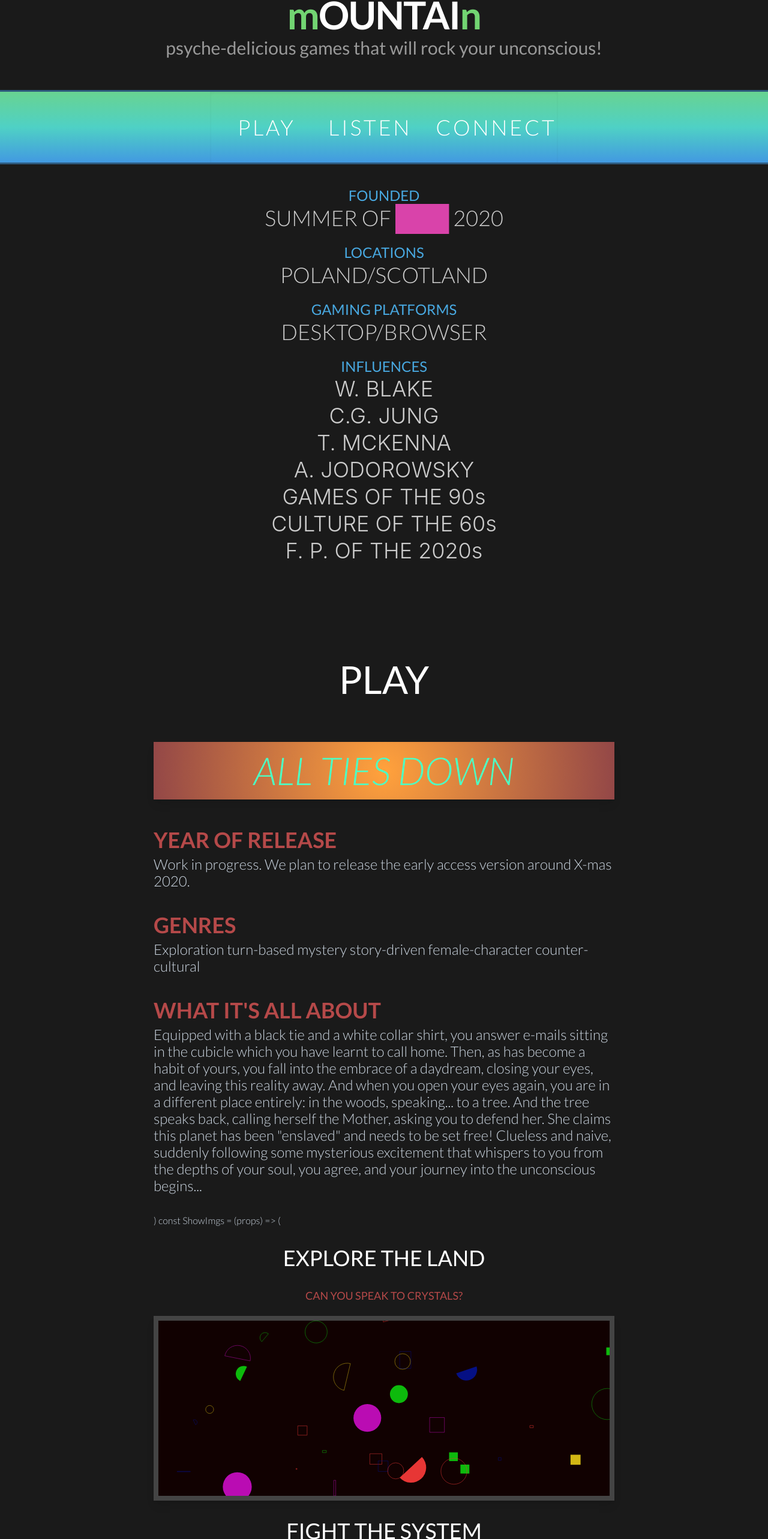
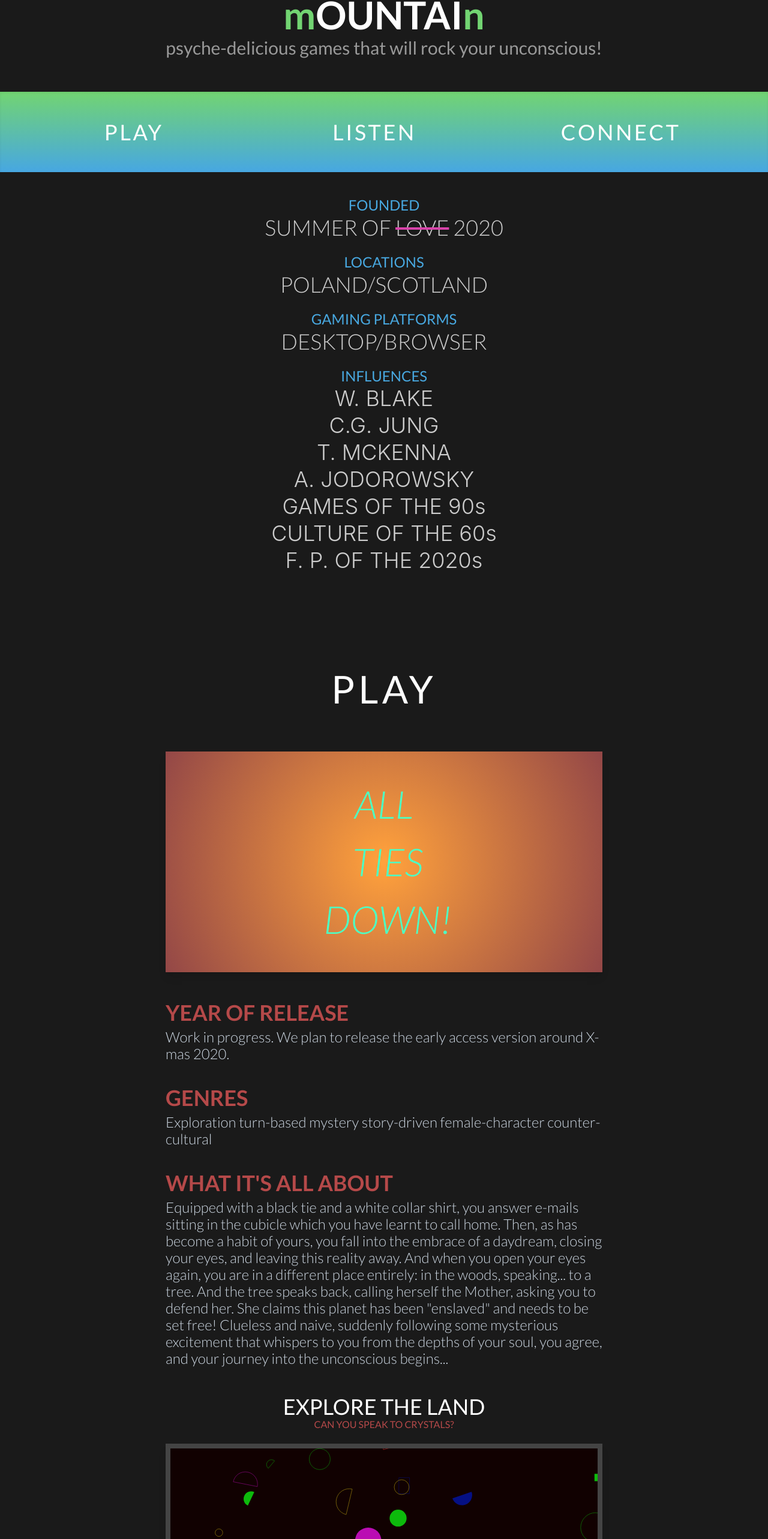
Before and after one commit to Xuz99/Inverted-Mountain-React-version, a React (Create React App) app: page / in a window 1280 px wide. Shown: the part 159-2725 px from the top of the page at 60% size. Built offline with nearby package versions, Linux system fonts and the light colour scheme.

Commit message:
added new components, refactored all components, added toasty for custom alerts, refactored styles through app

```diff
--- a/package.json
+++ b/package.json
@@ -8,7 +8,8 @@
     "@testing-library/user-event": "^7.2.1",
     "react": "^16.14.0",
     "react-dom": "^16.14.0",
-    "react-scripts": "3.4.3",
+    "react-scripts": "^3.4.4",
+    "react-toastify": "^6.2.0",
     "tailwindcss": "^1.9.4"
   },
   "scripts": {
--- a/src/App.js
+++ b/src/App.js
@@ -6,6 +6,7 @@ import Navbar from './components/Navbar';
 import LandingPage from './components/LandingPage';
 import Play from './components/Play';
 import Newsletter from './components/Newsletter';
+import Listen from './components/Listen';
 
 
 class App extends Component {
@@ -17,6 +18,7 @@ class App extends Component {
       <LandingPage/>
       <Play/>
       <Newsletter/>
+      <Listen/>
       </Fragment>
       )
   }
--- a/src/components/Games.js
+++ b/src/components/Games.js
@@ -1,41 +1,50 @@
-import React from 'react';
+import React, { Component, Fragment}  from 'react';
 
 import placeholder_image_one from '../images/bg-placeholder-one.svg';
 import placeholder_image_two from '../images/bg-placeholder-two.svg';
 import placeholder_image_three from '../images/bg-placeholder-three.svg';
 
-const subheading_clases = "font-in-red text-md text-left xl:text-4xl"
-const text_clases = "xl:text-2xl leading-7 tracking-track-01 mb-8"
-const image_heading_clases = "text-4xl text-center text-white p-8 leading-none tracking-tiny-wide uppercase lato fw-400 break-words"
-const image_subheading_clases = "font-in-red text-lg text-center xxl:text-4xl mb-5"
+const subheading_clases = "font-in-red text-md text-left xl:text-4xl";
+const text_clases = "xl:text-2xl leading-7 tracking-track-01 mb-8";
+const image_heading_clases = "text-4xl text-center text-white mt-12 leading-none tracking-tiny-wide uppercase lato fw-400 break-words";
+const image_subheading_clases = "font-in-red text-md text-center xxl:text-4xl mb-5";
+const image_clases = "border-8 border-in-grey shadow-lg";
 
+class Game extends Component {
+	constructor(props) {
+		super(props)
+		this.state = {
+			showImages: this.props.showImages
+		}
+	}
 
-const Game = (props) =>  (
+render() {
+	return (
+		this.state.showImages ?
+		<Fragment>
 		<div>
-	<h2 className={props.custom_class + " mx-3 my-10 xl:max-w-full xl:mx-auto xl:mb-10 lato-thin uppercase text-center text-4xl xl:text-6xl shadow-lg lato fw-300"}>
-	{props.title}
+			<h2 className={this.props.custom_class + " whitespace-pre py-10 my-10 lato-thin uppercase text-center text-4xl xl:text-6xl shadow-lg lato fw-300"}>
+				{this.props.title}
 			</h2>
 			<h2 className={subheading_clases}>
 				YEAR OF RELEASE
 			</h2>
 			<p className={text_clases}>
-	{props.year_of_release}
+				{this.props.year_of_release}
 			</p>
 			<h2 className={subheading_clases}>
 				GENRES
 			</h2>
 			<p className={text_clases}>
-	{props.genres}
+				{this.props.genres}
 			</p>
 			<h2 className={subheading_clases}>
 				WHAT IT'S ALL ABOUT
 			</h2>
 			<p className={text_clases}>
-	{props.what_its_all_about}
+				{this.props.what_its_all_about}
 			</p>
-)
-
-const ShowImgs = (props) =>  (
+		</div>
 		<div>
 			<h2 className={image_heading_clases}>
 				EXPLORE THE LAND
@@ -45,7 +54,7 @@ const ShowImgs = (props) =>  (
 			</h3>
 			<img src={placeholder_image_one}
 				alt="A lovely background"
-		className="border-8 border-in-grey shadow-lg">
+				className={image_clases}>
 			</img>
 			<h2 className={image_heading_clases}>
 				FIGHT THE SYSTEM
@@ -53,10 +62,9 @@ const ShowImgs = (props) =>  (
 			<h3 className={image_subheading_clases}>
 				ITS SERVANTS: DARK GUARDS & EXTRACTORS
 			</h3>
-
 			<img src={placeholder_image_two}
 				alt="A lovely background"
-		className="border-8 border-in-grey shadow-lg">
+				className={image_clases}>
 			</img>
 			<h2 className={image_heading_clases}>
 				SOLVE THE MYSTERY
@@ -66,10 +74,38 @@ const ShowImgs = (props) =>  (
 			</h3>
 			<img src={placeholder_image_three}
 				alt="A lovely background"
-		className="border-8 border-in-grey shadow-lg">
+				className={image_clases}>
 			</img>
 		</div>
+		</Fragment>
+		:
+		<Fragment>
+		<div>
+			<h2 className={this.props.custom_class + " overflow-hidden my-10 lato-thin uppercase text-center text-2xl xl:text-6xl shadow-lg lato fw-300"}>
+				{this.props.title}
+			</h2>
+			<h2 className={subheading_clases}>
+				YEAR OF RELEASE
+			</h2>
+			<p className={text_clases}>
+				{this.props.year_of_release}
+			</p>
+			<h2 className={subheading_clases}>
+				GENRES
+			</h2>
+			<p className={text_clases}>
+				{this.props.genres}
+			</p>
+			<h2 className={subheading_clases}>
+				WHAT IT'S ALL ABOUT
+			</h2>
+			<p className={text_clases}>
+				{this.props.what_its_all_about}
+			</p>
 		</div>
+		</Fragment>
 	)
+	};
+}
 
-export default Game
+export default Game;
--- a/src/components/Header.js
+++ b/src/components/Header.js
@@ -2,17 +2,13 @@ import React from 'react'
 
 const Header = () =>  (
 	<div className="text-center py-16 space-y-1">
-	<h1 className="tracking-tight text-5xl xl:text-6xl font-in-green leading-tight">
-	in<span className="text-white">VERT</span>ed<br/>
-	m<span className="text-white">OUNTAI</span>n
-	</h1>
-
-	<h2 className="text-lg xl:text-3xl mx-16 xl:mx-64 mt-6 font-in-subtitle tracking-track-01 leading-5">
-	psyche-delicious games that will rock your unconscious!
-	</h2>
-
+		<h1 className="text-5xl xl:text-6xl font-in-green leading-tight tracking-track-02">
+		in<span className="text-white">VERT</span>ed<br/>
+		m<span className="text-white">OUNTAI</span>n
+		</h1>
+		<h2 className="text-lg xl:text-3xl mx-12 xl:mx-64 mt-6 font-in-subtitle tracking-track-02 leading-5">
+		psyche-delicious games that will rock your unconscious!
+		</h2>
 	</div>
 	)
-
-
 export default Header
--- a/src/components/LandingPage.js
+++ b/src/components/LandingPage.js
@@ -3,18 +3,15 @@ import React from 'react'
 const LandingPage = () =>  (
 	<section className="flex-auto max-w-full mx-10 text-white text-center xsm:p-5 xsm:mt-5 leading-5 xl:leading-tight">
 
-	<h2 className="text-sm xl:text-2xl uppercase font-in-blue lato fw-400">Founded</h2>
-	<h3 className="text-lg xl:text-4xl uppercase font-in-white fw-300 tracking-track-01">Summer of <span className="inmount-line-through">love</span> 2020</h3>
-	<br/>
+		<h2 className="text-sm xl:text-2xl uppercase font-in-blue lato fw-400 ">Founded</h2>
+		<h3 className="text-lg xl:text-4xl uppercase font-in-white fw-300 tracking-track-01 mb-5">Summer of <span className="inmount-line-through">love</span> 2020</h3>
 		<h2 className="text-sm xl:text-2xl uppercase font-in-blue lato fw-400">Locations</h2>
-	<h3 className="text-lg xl:text-4xl uppercase font-in-white fw-300 tracking-track-01">Poland/Scotland</h3>
-	<br/>
+		<h3 className="text-lg xl:text-4xl uppercase font-in-white fw-300 tracking-track-01 mb-5">Poland/Scotland</h3>
 		<h2 className="text-sm xl:text-2xl uppercase font-in-blue lato fw-400">Gaming Platforms</h2>
-	<h3 className="text-lg xl:text-4xl uppercase font-in-white fw-300 tracking-track-01">Desktop/Browser</h3>
-	<br/>
+		<h3 className="text-lg xl:text-4xl uppercase font-in-white fw-300 tracking-track-01 mb-5">Desktop/Browser</h3>
 		<h2 className="text-sm xl:text-2xl uppercase font-in-blue lato fw-400">Influences</h2>
 
-	<ui className="text-lg xl:text-4xl text-left uppercase text-center font-in-white  fw-300 tracking-tiny-wide">
+		<ui className="text-lg xl:text-4xl uppercase text-center font-in-white  fw-300 tracking-tiny-wide">
 			<li className="hover:text-green-500">
 				<a href="https://en.wikipedia.org/wiki/William_Blake" target="_blank" rel="noopener noreferrer">W. Blake</a>
 			</li>
@@ -25,7 +22,7 @@ const LandingPage = () =>  (
 				<a href="https://en.wikipedia.org/wiki/Terence_McKenna" target="_blank" rel="noopener noreferrer">T. McKenna</a>
 			</li>
 			<li className="hover:text-green-500">
-	<a href="https://en.wikipedia.org/wiki/Alejandro_Jodorowsky" target="_blank" rel="noopener noreferrer">A. Jodorowsky</a>
+			<	a href="https://en.wikipedia.org/wiki/Alejandro_Jodorowsky" target="_blank" rel="noopener noreferrer">A. Jodorowsky</a>
 			</li>
 			<li className="hover:text-green-500">
 				<a href="https://www.youtube.com/watch?v=AAmPao9yIcc" target="_blank" rel="noopener noreferrer">Games of the 90<span className="lowercase">s</span>
--- /dev/null
+++ b/src/components/Listen.js
@@ -0,0 +1,25 @@
+import React from 'react';
+import PodEpisode from './PodEpisode';
+
+const dummy_text = "Lorem ipsum dolor sit amet, consectetur adipiscing elit, sed do eiusmod tempor incididunt...";
+
+const Listen = (props) =>  (
+    <section className="text-white mt-32 mx-5 md:mx-64">
+    <h1 id="listen" className="text-4xl xl:text-6xl text-center text-white p-8 leading-none tracking-widest uppercase lato fw-400">
+        listen
+    </h1>
+    <section className="grid grid-cols-1">
+        <PodEpisode episodeNo={'Episode #3'} title={"How we named oursevels"} date="19-01-2021" description={dummy_text}/>
+        <PodEpisode episodeNo={'Episode #2'} title={"What do we mean by \"psyche-delicious games\" ?"} date="02-01-2021" description={dummy_text}/>
+        <PodEpisode episodeNo={'Episode #1'} title={"The start of inVERTed mOUNTAIn"} date="08-12-2020" description={dummy_text}/>
+    </section>
+    <div className="mx-10 md:px-64">
+        <button className=" hover:bg-blue-300 hover:text-white xl:text-5xl text-2xl text-blue-400 tracking-track-02 xl:px-8 px-4 py-2 mb-10 text-center lato fw-700 font-in-border-blue border-2 cursor-pointer">
+            Get this podcast
+        </button>
+    </div>
+    </section>
+)
+
+
+export default Listen;
--- a/src/components/Navbar.js
+++ b/src/components/Navbar.js
@@ -1,12 +1,12 @@
 import React from 'react'
 
 const Navbar = () =>  (
-	<nav className="flex bg-gradient-to-b from-green-400 via-teal-400 to-blue-500 sticky top-0 xl:text-4xl text-2xl shadow-outline w-full mb-10">
-  <ul className="flex flex-wrap xl:flex-no-wrap xl:p-8 py-10 mx-auto items-center uppercase lato fw-300 tracking-widest space-x-5 xl:space-x-10 text-center text-white shadow-inner">
-  <li className="focus:text-grey-400 hover:shadow-inner w-1/3 cursor-pointer" href="#play">play</li>
-  <li className="focus:text-grey-400 hover:shadow-inner w-1/3 cursor-pointer" href="#listen">listen</li>
-  <li className="focus:text-grey-400 hover:shadow-inner w-1/3 cursor-pointer" href="#connect">connect</li>
-  </ul>
+	<nav className="nav-bg-gradient top-0 md:text-4xl text-xl w-full mb-10">
+    <ul className="grid grid-cols-3 pr-10 pl-2 py-10 tracking-widest uppercase lato fw-300 sm:text-center text-white shadow-inner fw-400">
+      <li className="focus:text-grey-400 hover:shadow-inner cursor-pointer pl-5" href="#play">play</li>
+      <li className="focus:text-grey-400 hover:shadow-inner cursor-pointer" href="#listen">listen</li>
+      <li className="focus:text-grey-400 hover:shadow-inner cursor-pointer" href="#connect">connect</li>
+    </ul>
   </nav>
   )
 
--- a/src/components/Play.js
+++ b/src/components/Play.js
@@ -1,7 +1,5 @@
 import React from 'react';
 import Game from './Games';
-
-// import Iloveyou from './games/Iloveyou';
 
 const all_ties_down_text = (`Equipped with a black tie and a white collar shirt, you answer e-mails sitting in the cubicle which you have learnt to call home. Then, as has become a habit of yours, you fall into the embrace of a daydream, closing your eyes, and leaving this reality away.
   And when you open your eyes again, you are in a different place entirely: in the woods,
@@ -11,34 +9,29 @@ const all_ties_down_text = (`Equipped with a black tie and a white collar shirt,
   whispers to you from the depths of your soul, you agree, and your journey into the
   unconscious begins...`)
 
-const Play = (props) =>  (
-  <section className="text-white my-32">
+const Play = () =>  (
+  <section className="text-white mt-32 mx-5">
     <header>
-  <h1 id="play" className="text-4xl xl:text-6xl text-center text-white p-8 leading-none tracking-tiny-wide uppercase lato fw-400">play</h1>
+      <h1 id="play" className="text-4xl xl:text-6xl text-center text-white p-8 leading-none tracking-widest uppercase lato fw-400">
+        play
+      </h1>
     </header>
-  <article className="xl:max-w-full xl:mx-64 xl:mb-48 lato fw-300 text-gray-400">
-  <section>
-  <div>
-  <Game title={'All\nTies\nDown'}
+    <section className="xl:max-w-full xl:mx-64 xl:mb-48 lato fw-300 text-gray-400">
+        <Game title={"All\n Ties\n Down!"}
         year_of_release="Work in progress. We plan to release the early access version around X-mas 2020."
         genres="Exploration turn-based mystery story-driven female-character counter-cultural"
         what_its_all_about={all_ties_down_text}
         custom_class="all-ties-down"
-  showImgs="true"/>
+        showImages={true}/>
 
         <Game title="I LOVE YOU, THEREFORE I NEED YOU TO DIE...AGAIN"
         year_of_release="2020, Christmas"
         genres="Story-driven metaphysical shamanic"
         what_its_all_about="Description..."
         custom_class="i-love-you"
-  showImgs="false"/>
-
-  </div>
-
+        showImages={false}/>
     </section>
-  </article>
   </section>
   )
 
-
-export default Play
+export default Play;
--- a/src/styles/custom.css
+++ b/src/styles/custom.css
@@ -22,6 +22,11 @@ h2 {
 h3 {
   font-family: 'Lato', sans-serif;
   font-weight: 400;
+}
+
+.nav-bg-gradient {
+  background: linear-gradient(180deg, #72D472 0%, #47A7E2 100%, #FFF 100%);
+
 }
 
 .font-in-subtitle {
@@ -89,7 +94,7 @@ h3 {
 .inmount-line-through {
   text-decoration: solid line-through;
   text-decoration-color: #D943AA;
-  text-decoration-thickness: 50px;
+  text-decoration-thickness: 4px;
 }
 
 input::selection  {
@@ -99,7 +104,6 @@ input::selection  {
 li {
   list-style: none;
 }
-
 
 .all-ties-down {
   color: #4CFFC4;
```
Also changed, not shown: src/components/Newsletter.js (+31 -16 lines), src/components/PodEpisode.js (added, +48 -0 lines), src/images/dots.png (added), 1 other file (tests, documents, lock files or other folders). Lines whose indentation alone changed are shown as unchanged.
